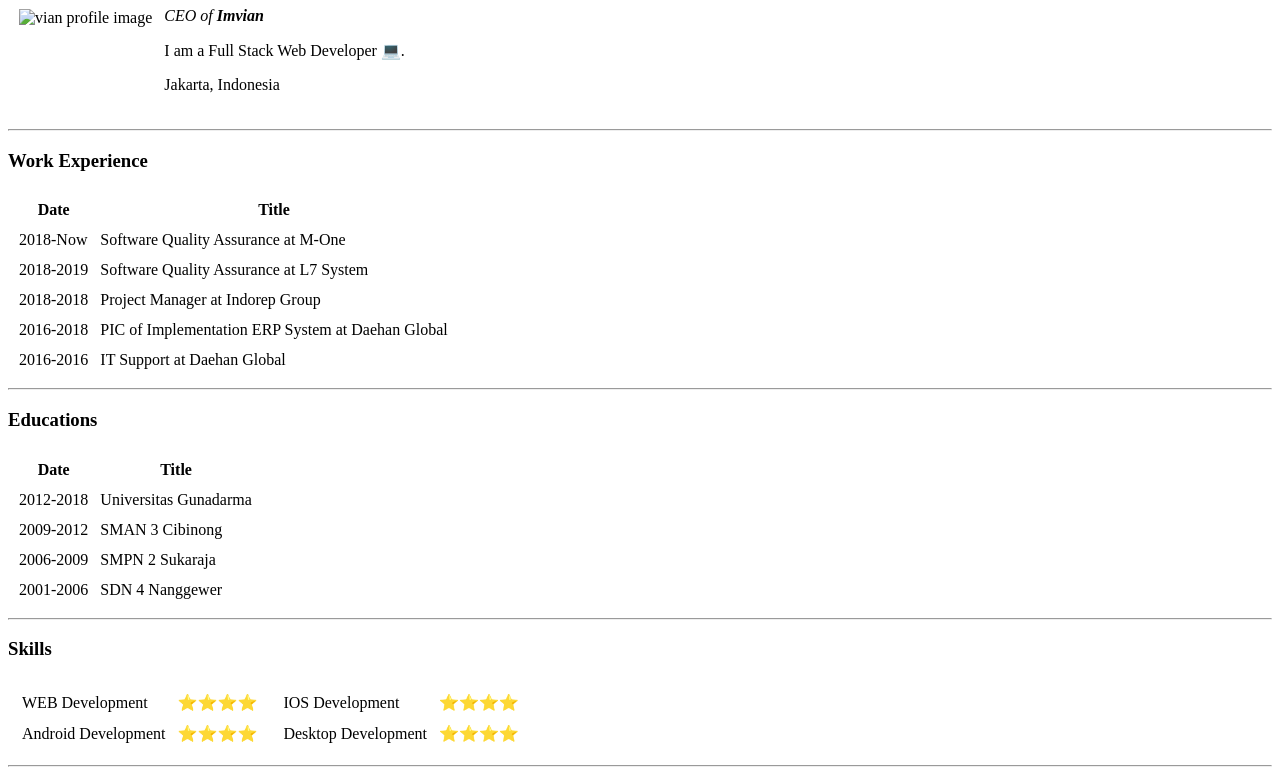
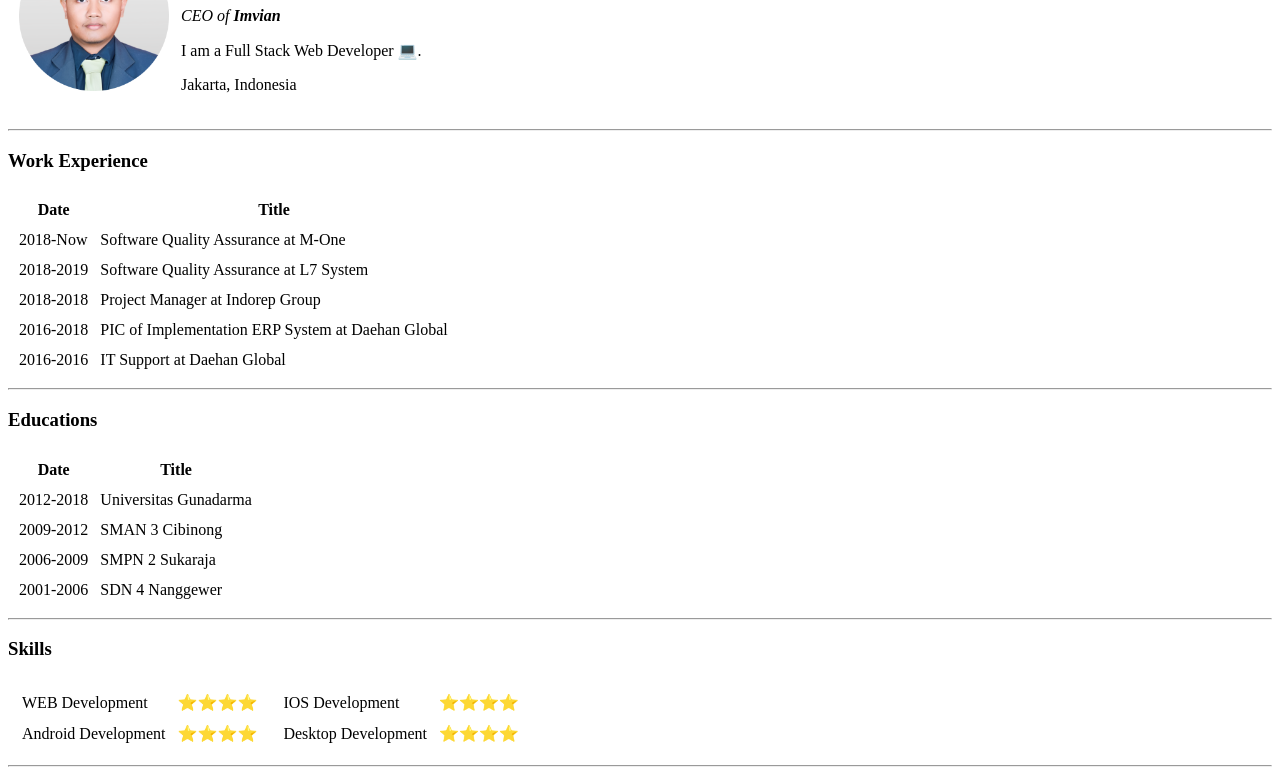
Before and after one commit to vianpratama7/CV, a plain HTML site: page index.html in a window 1280 px wide. Shown: the part 92-875 px from the top of the page. Drawn offline with Linux system fonts and the light colour scheme.

Commit message:
Update index.html

```diff
--- a/index.html
+++ b/index.html
@@ -10,7 +10,7 @@
   <table Cellspacing = "10">
     <tr>
       <td>
-        <img src="images/vian photo profile.png" height="150" width="150" alt="vian profile image">
+        <img src="image/vian photo profile.png" height="150" width="150" alt="vian profile image">
       </td>
       <td>
         <h1>Noviyanto Pratama</h1>
```
